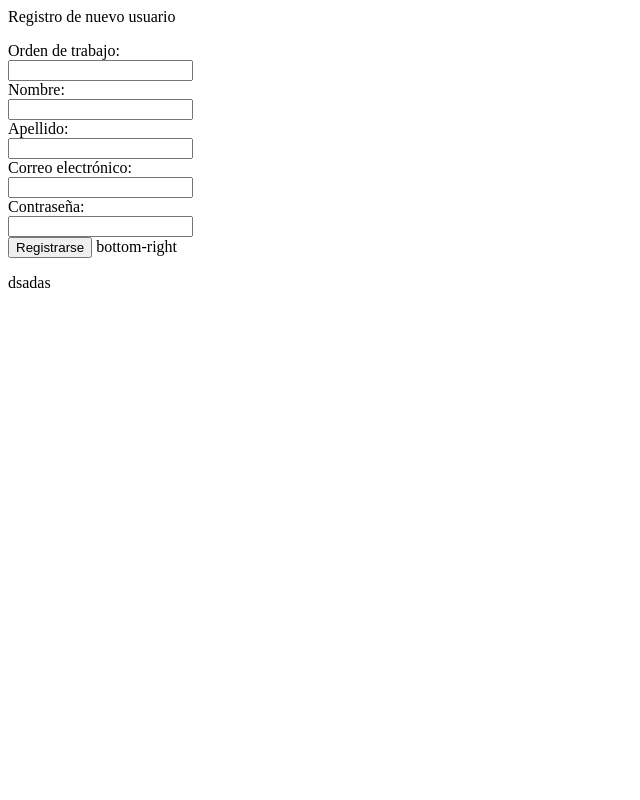
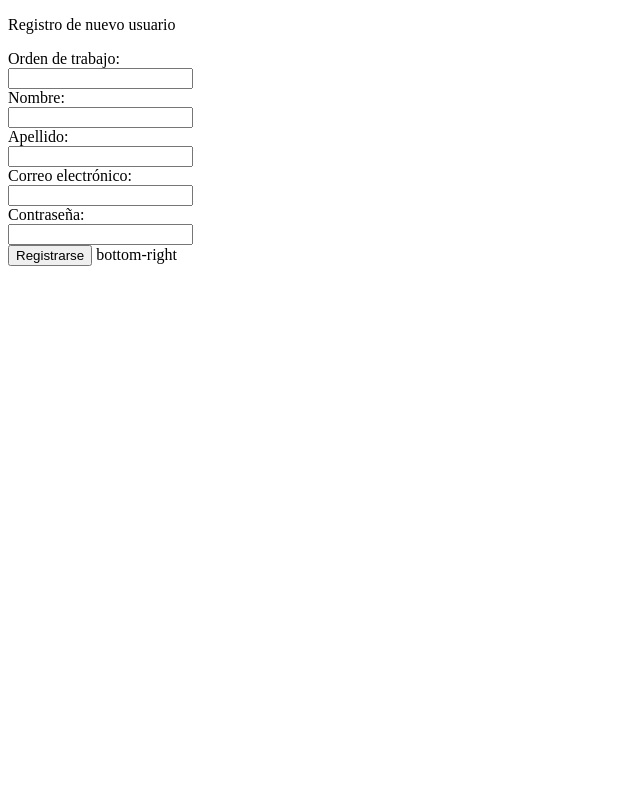
Before and after one commit to ImDnK21/app-taller-mecanico-mvc, a PHP site: the page made by views/usuario/register.php in a window 1280 px wide. Shown: the whole page, without its empty margins (0-640 px from the left). Run offline with PHP 8.4, Linux system fonts and the light colour scheme; the template is opened without the code that fills it, so the values that code supplies are empty; some libraries are stand-ins or nearby versions.

Commit message:
footer y header agregados

```diff
--- a/views/components/footer.php
+++ b/views/components/footer.php
@@ -1,12 +1,2 @@
-<!DOCTYPE html>
-<html lang="en">
-<head>
-    <meta charset="UTF-8">
-    <meta http-equiv="X-UA-Compatible" content="IE=edge">
-    <meta name="viewport" content="width=device-width, initial-scale=1.0">
-    <title>Document</title>
-</head>
-<body>
-    dsadas
 </body>
 </html>
--- /dev/null
+++ b/views/components/header.php
@@ -0,0 +1,9 @@
+<!DOCTYPE html>
+<html lang="en">
+<head>
+    <meta charset="UTF-8">
+    <meta http-equiv="X-UA-Compatible" content="IE=edge">
+    <meta name="viewport" content="width=device-width, initial-scale=1.0">
+    <title>Document</title>
+</head>
+<body>
```
